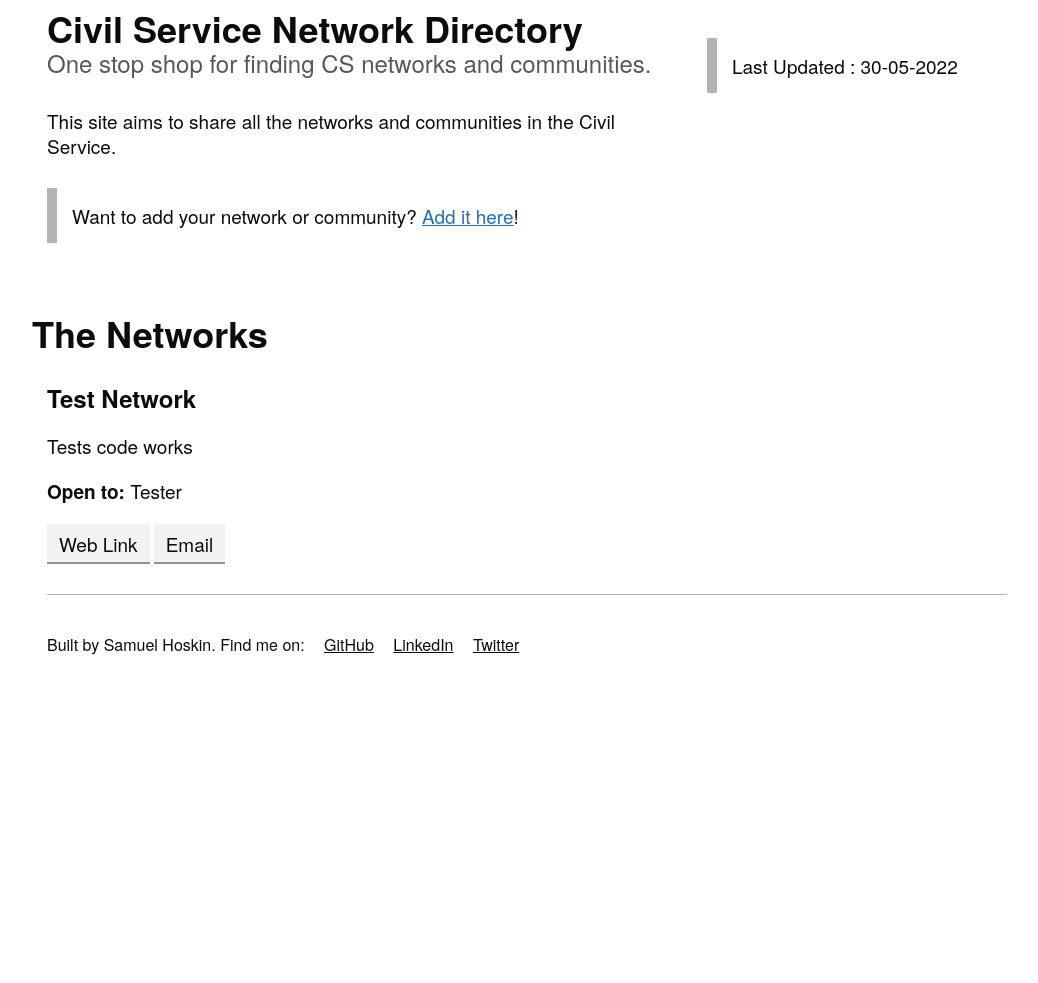
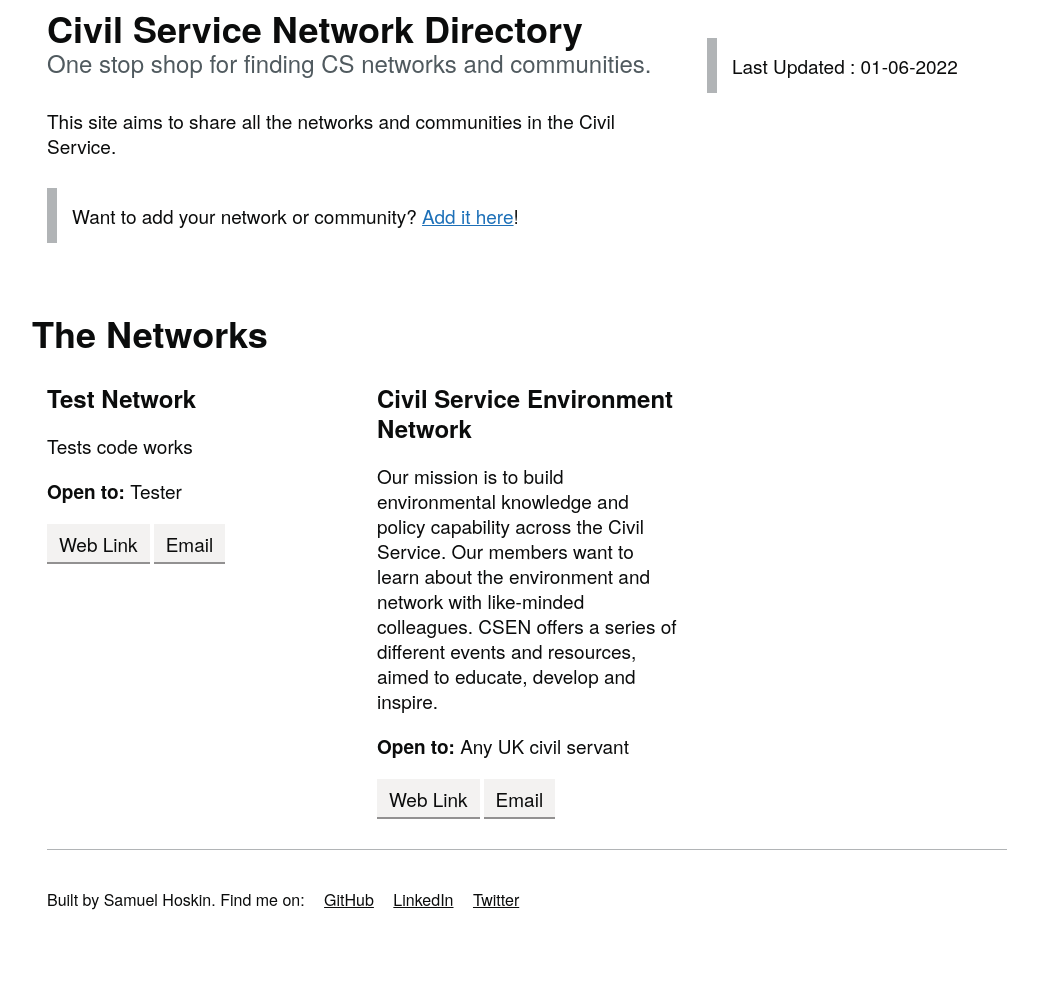
Before and after one commit to Tools-for-Civil-Servants/CS-Networks, a plain HTML site: page index.html in a window 1280 px wide. Shown: the whole page, without its empty margins (113-1151 px from the left). Before the commit the page ends 800 px from the top, so only its background shows below. Drawn offline with Linux system fonts and the light colour scheme.

Commit message:
Updating page

```diff
--- a/index.html
+++ b/index.html
@@ -20,7 +20,7 @@
           </div>
         <div class="govuk-grid-column-one-third">
           <div class="govuk-inset-text">
-            Last Updated : 30-05-2022
+            Last Updated : 01-06-2022
           </div>
         </div>
 
@@ -47,7 +47,7 @@
             </a>
 
 
-            <a href="mailto:CS-networks@hoskin.dev?subject=Test Network - Enquiry" class="govuk-button govuk-button--secondary">
+            <a href="mailto:?subject=Test Network - Enquiry" class="govuk-button govuk-button--secondary">
               Email
             </a>
             </div>
@@ -59,57 +59,20 @@
 
 
 
+            <div class="govuk-grid-column-one-third">
+              <h3 class="govuk-heading-m">Civil Service Environment Network</h3>
+              <p>Our mission is to build environmental knowledge and policy capability across the Civil Service. Our members want to learn about the environment and network with like-minded colleagues. CSEN offers a series of different events and resources, aimed to educate, develop and inspire.</p>
+              <p><b>Open to:</b> Any UK civil servant</P>
+
+            <a href="https://www.civilserviceenvironmentnetwork.org/" class="govuk-button govuk-button--secondary">
+              Web Link
+            </a>
 
 
-
-
-
-
-
-
-
-
-
-
-
-
-
-
-
-
-
-
-
-
-
-
-
-
-
-
-
-
-
-
-
-
-
-
-
-
-
-
-
-
-
-
-
-
-
-
-
-
-
+            <a href="mailto:?subject=Civil Service Environment Network - Enquiry" class="govuk-button govuk-button--secondary">
+              Email
+            </a>
+            </div>
 
 
 
```
